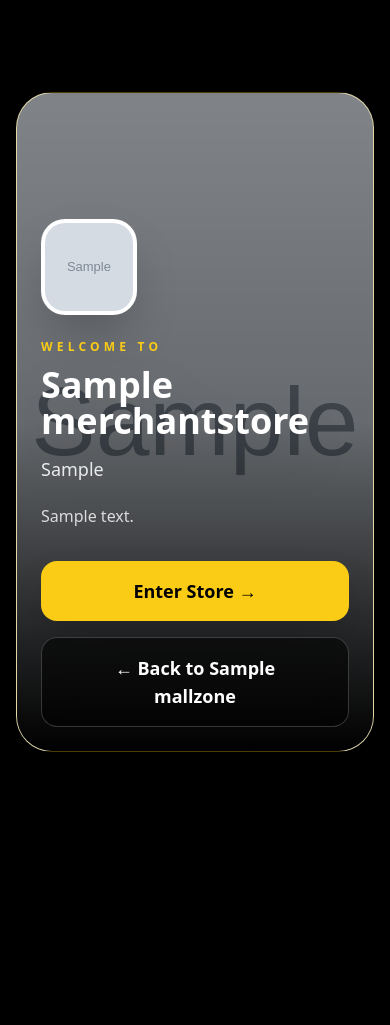
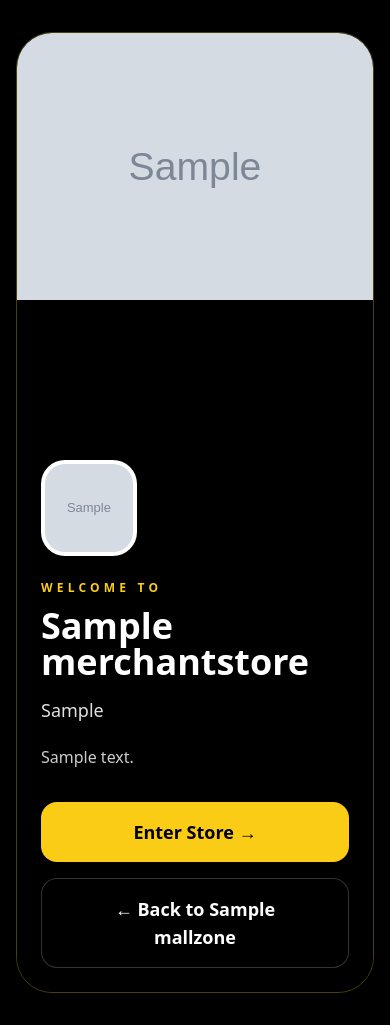
Before and after one commit to majicmall/majicmall, a Django app: a page that uses core/templates/mall/storefront_entry.html in a window 390 px wide. Before the commit the page ends 752 px from the top, so only its background shows below. Run offline with Django 5.2, Linux system fonts and the light colour scheme; tables that the repository leaves empty hold one stand-in row (values such as "Sample post"); grey boxes marked "Sample" are stand-in pictures; some libraries are stand-ins or nearby versions.

Commit message:
Show storefront image as real mobile image

```diff
--- a/core/templates/mall/storefront_entry.html
+++ b/core/templates/mall/storefront_entry.html
@@ -14,19 +14,28 @@
   background-repeat: no-repeat;
 }
 
+.mobile-storefront-img {
+  display:none;
+}
+
 @media (max-width: 640px) {
   .storefront-hero {
-    min-height: 78vh;
-    border-radius: 28px;
-    background-position: center top;
+    min-height:auto;
+    border-radius:28px;
+    background-image:none !important;
+  }
+
+  .mobile-storefront-img {
+    display:block;
+    width:100%;
+    height:auto;
+    max-height:48vh;
+    object-fit:contain;
+    background:#000;
   }
 
   .storefront-hero-content {
-    min-height: 78vh;
-  }
-
-  .mobile-overlay {
-    background: rgba(0,0,0,.28);
+    min-height:auto;
   }
 }
 </style>
@@ -37,21 +46,26 @@
 <main class="min-h-screen flex items-center justify-center px-4 md:px-6 py-8 md:py-10">
 
   <section
-    class="storefront-hero relative w-full max-w-6xl rounded-[36px] overflow-hidden border border-yellow-400/30 shadow-2xl min-h-[78vh] md:min-h-[82vh]"
+    class="storefront-hero relative w-full max-w-6xl rounded-[36px] overflow-hidden border border-yellow-400/30 shadow-2xl min-h-[82vh]"
     {% if store.storefront_image %}
       style="background-image:url('{{ store.storefront_image.url }}');"
     {% endif %}
   >
 
-    {% if not store.storefront_image %}
-      <div class="absolute inset-0 bg-gradient-to-br from-gray-900 to-black"></div>
+    {% if store.storefront_image %}
+      <img
+        src="{{ store.storefront_image.url }}"
+        alt="{{ store.store_name }}"
+        class="mobile-storefront-img"
+      >
+    {% else %}
+      <div class="bg-gradient-to-br from-gray-900 to-black h-72"></div>
     {% endif %}
 
-    <div class="mobile-overlay absolute inset-0 bg-black/40"></div>
+    <div class="absolute inset-0 hidden md:block bg-black/40"></div>
+    <div class="absolute inset-0 hidden md:block bg-gradient-to-t from-black via-black/20 to-transparent"></div>
 
-    <div class="absolute inset-0 bg-gradient-to-t from-black via-black/20 to-transparent"></div>
-
-    <div class="storefront-hero-content relative z-10 flex flex-col justify-end min-h-[78vh] md:min-h-[82vh] p-6 md:p-14">
+    <div class="storefront-hero-content relative z-10 flex flex-col justify-end min-h-[82vh] p-6 md:p-14 bg-black/70 md:bg-transparent">
 
       {% if store.logo %}
         <img
```
